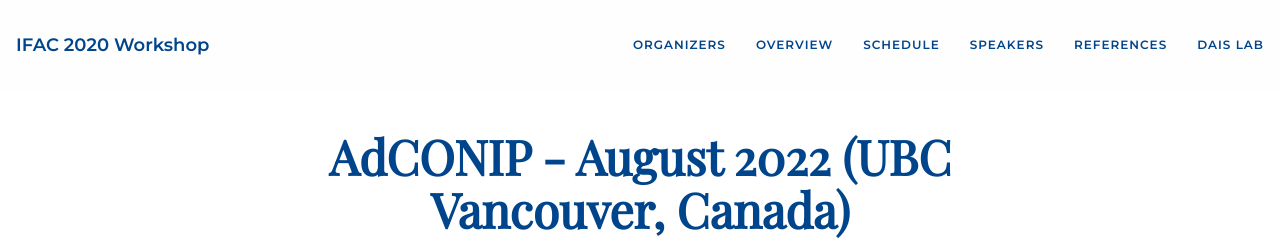
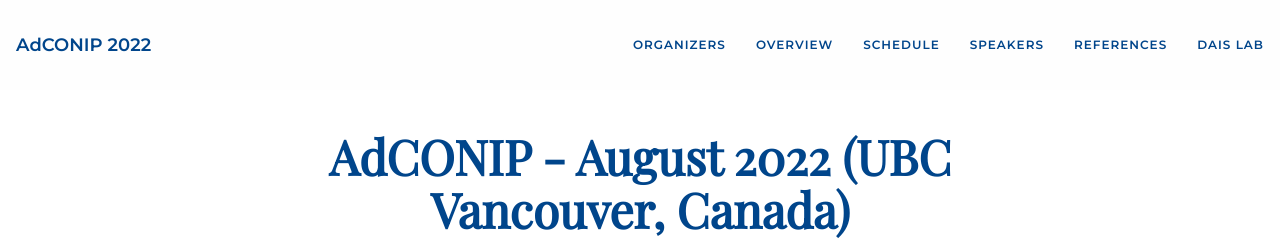
Before and after one commit to daisubc/ADCHEM2024, a Jekyll site: the page built from index.md, in a window 1280 px wide. Shown: the top 240 px of the page. Built offline with Jekyll 4.4.1, drawn with Linux system fonts in a browser that asks for light colours; nearby versions of some CDN libraries; some web fonts are replaced.

Commit message:
Update _config.yml

```diff
--- a/_config.yml
+++ b/_config.yml
@@ -1,10 +1,10 @@
 # --- Basic options --- #
 
 # Name of website
-title: IFAC 2020 Workshop
+title: AdCONIP 2022
 
 # Short description of your site
-description: "Process Data Analytics: Leveraging The Data Revolution"
+description: "The 8th International Symposium on Advanced Control of Industrial Processes"
 
 # Your name to show in the footer
 author: UBC DAIS Lab
```
